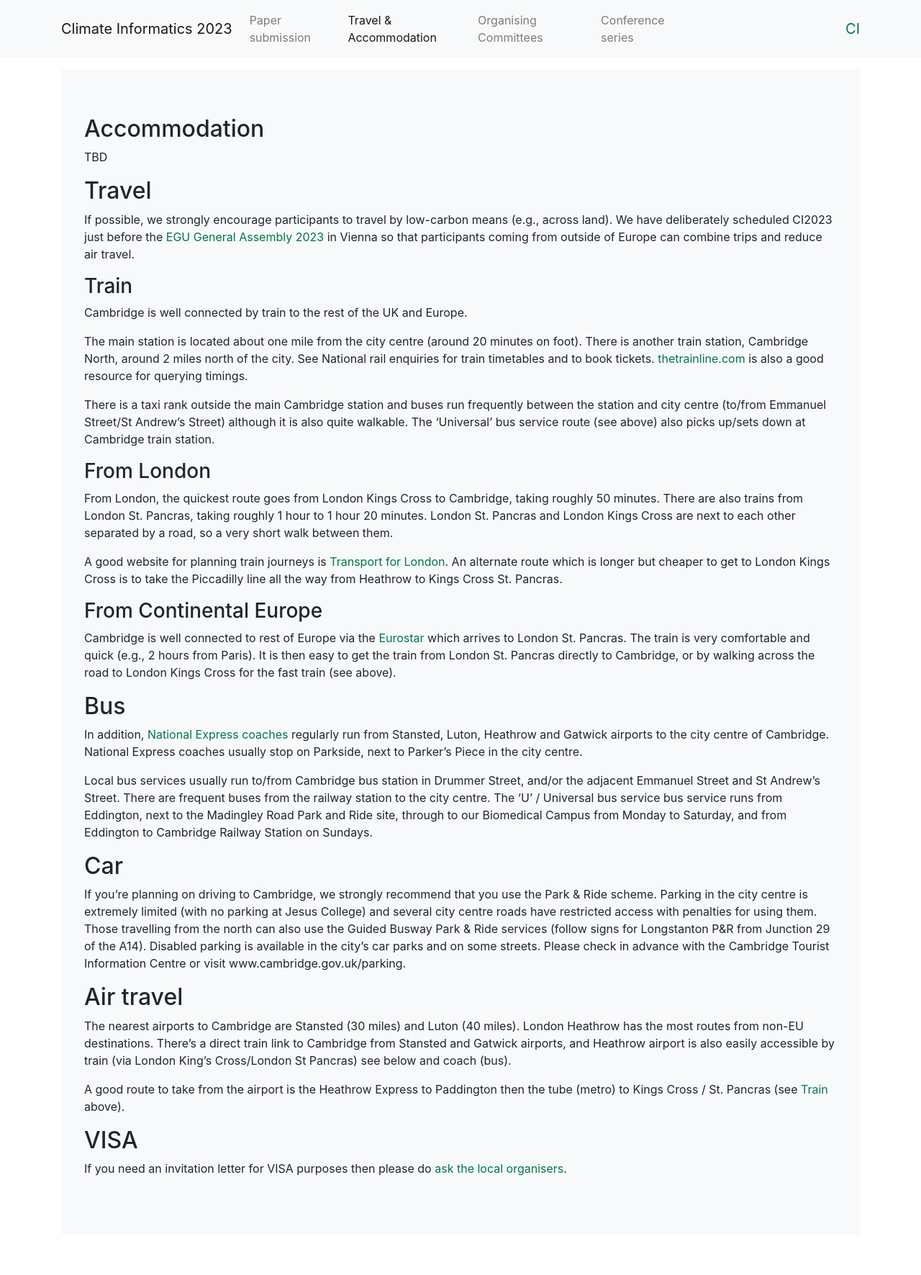
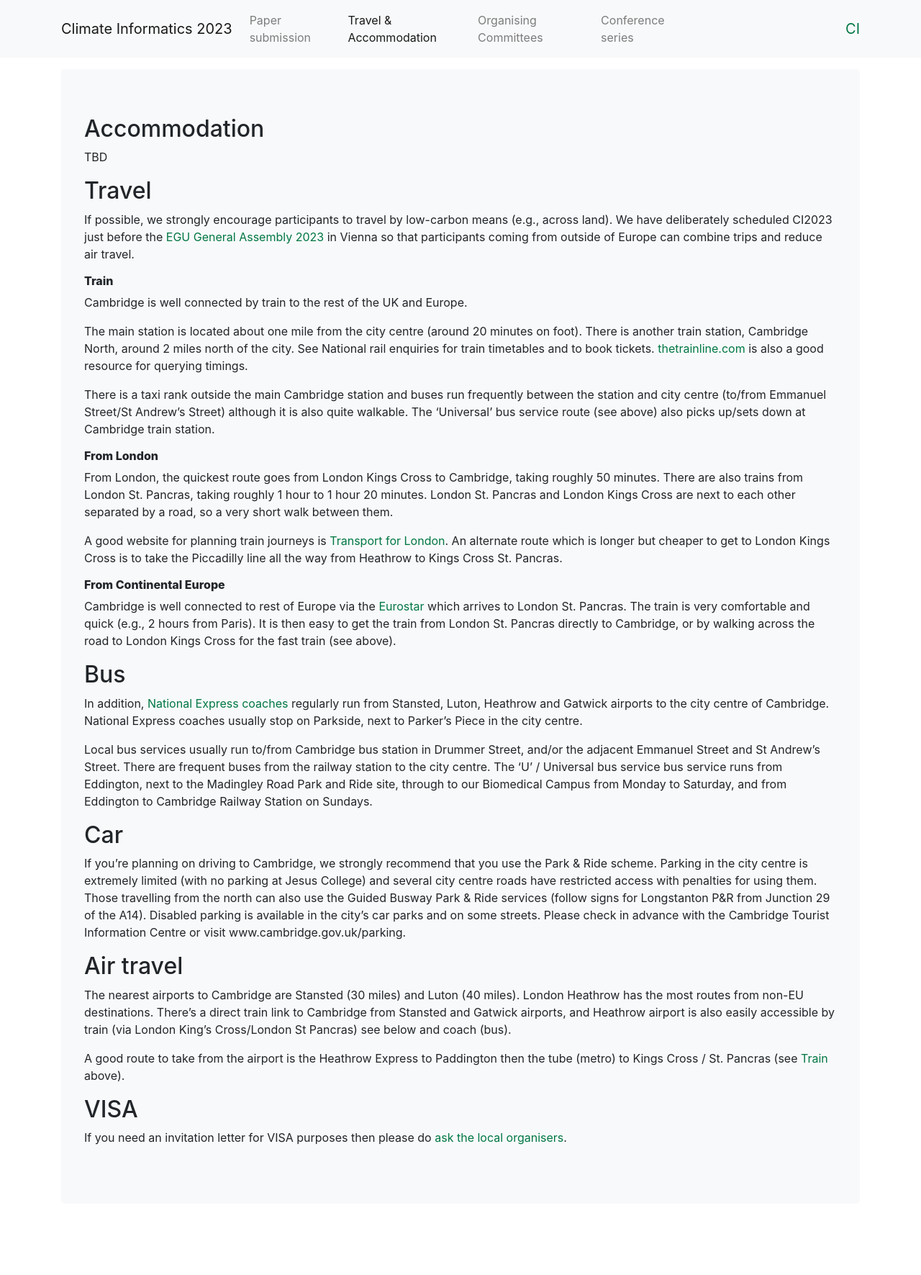
Before and after one commit to DigitaleGesellschaft/jekyll-theme-conference, a Jekyll site: the page built from travel.md, in a window 1280 px wide. Shown: the whole page at 72% size. Built offline with Jekyll 4.4.1, drawn with Linux system fonts in a browser that asks for light colours; after the commit the page ends 1728 px from its top, so only the background shows below that.

Commit message:
Update travel.md

```diff
--- a/travel.md
+++ b/travel.md
@@ -2,6 +2,13 @@
 layout: home
 title: "CI2023: Travel and accommodation"
 ---
+
+<style>
+  h3 {
+    font-size: 12pt;
+    font-weight: 800;
+  }
+ </style>
 
 ## Accommodation
 
```
